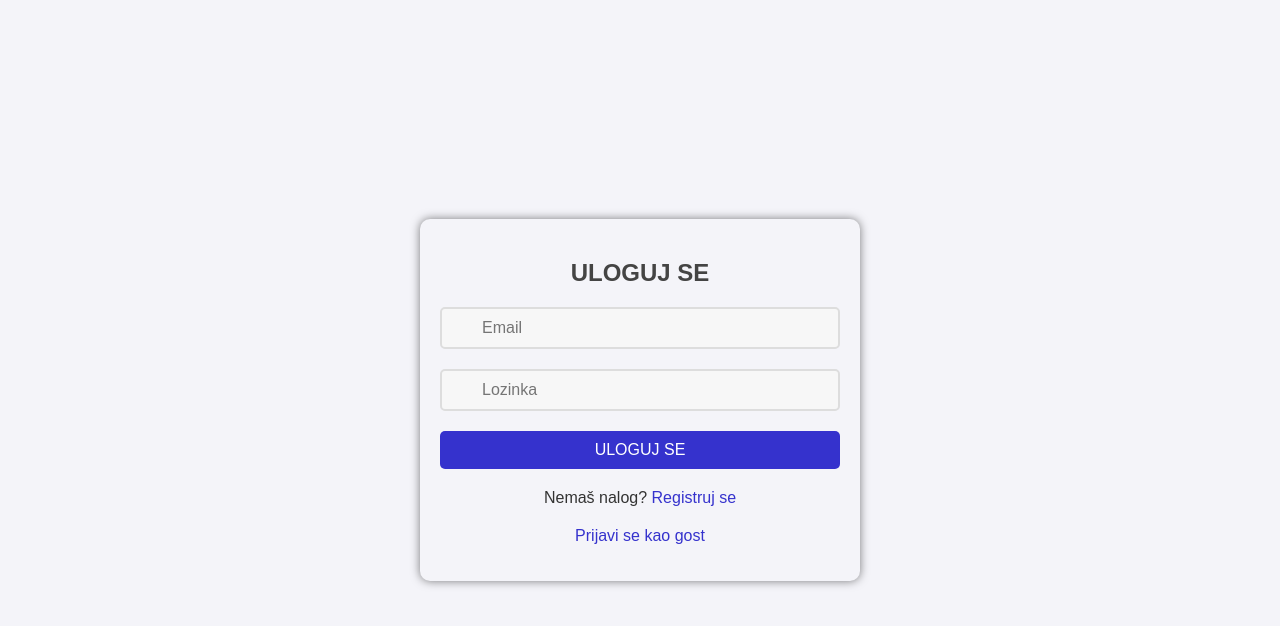
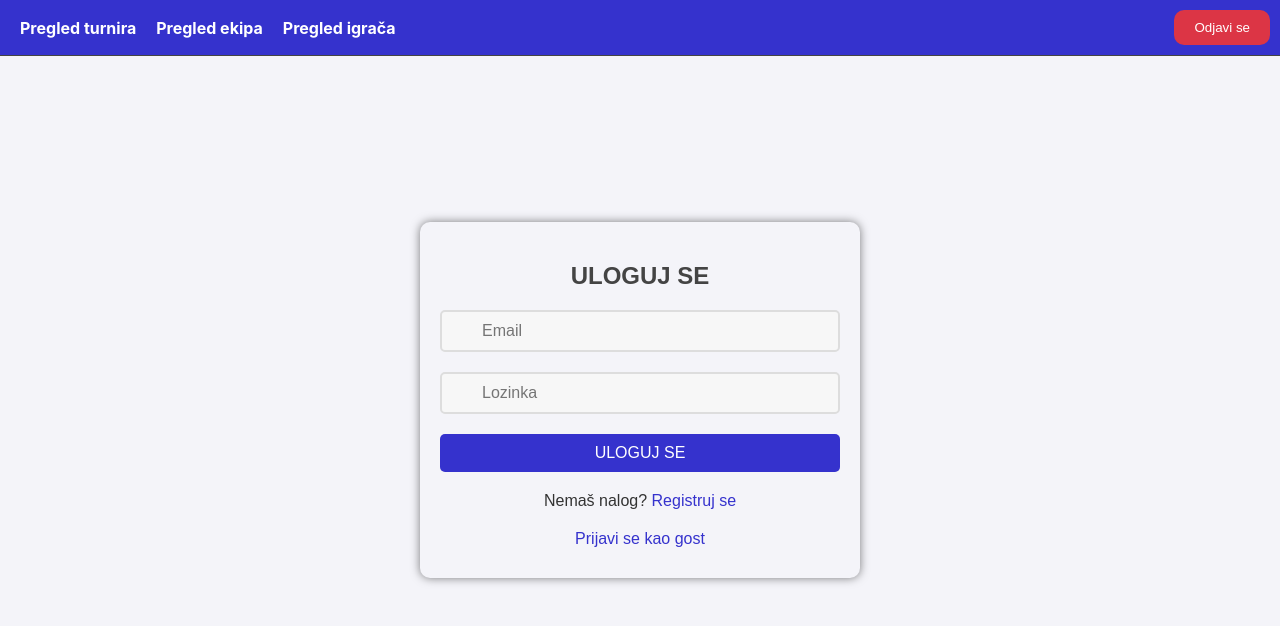
Before and after one commit to elab-development/internet-tehnologije-projekat-fudbalskiturniri_2020_0224, a React (Create React App) app in the folder front/: page / in a window 1280 px wide. Shown: the top 626 px of the page. Built offline with nearby package versions, Linux system fonts and the light colour scheme.

Commit message:
Dodata navigacija, stranica turniri i privatna ruta

```diff
--- a/front/src/App.js
+++ b/front/src/App.js
@@ -2,18 +2,30 @@
 import React from "react";
 import { BrowserRouter as Router, Routes, Route } from "react-router-dom";
 import "./index.css";
-import Login from "./Components/Login";
-import Signup from "./Components/Signup";
-// import GuestLogin from "./Components/GuestLogin";
+import Login from "./Components/Login/Login";
+import Signup from "./Components/Login/Signup";
+import GuestLogin from "./Components/Login/GuestLogin";
+import Navigacija from "./Components/Navigation/Navigacija";
+import PrivatnaRuta from "./Components/PrivatnaRuta";
+import Tournaments from "./Components/Turniri/Turniri";
 
 const App = () => {
   return (
     <Router>
       <div className="App">
+        <Navigacija />
         <Routes>
           <Route path="/" element={<Login />} />
           <Route path="/signup" element={<Signup />} />
-          {/* <Route path="/guest" element={<GuestLogin />} /> */}
+          <Route path="/guest" element={<GuestLogin />} />
+          <Route
+            path="/turniri"
+            element={
+              <PrivatnaRuta>
+                <Tournaments />
+              </PrivatnaRuta>
+            }
+          />
         </Routes>
       </div>
     </Router>
--- /dev/null
+++ b/front/src/Components/Navigation/Navigacija.jsx
@@ -0,0 +1,59 @@
+import React from "react";
+import { Link, useNavigate } from "react-router-dom";
+
+const Navigacija = ({ role }) => {
+  const navigate = useNavigate();
+
+  const handleLogout = () => {
+    window.sessionStorage.setItem("auth_token", null);
+    navigate("/");
+  };
+
+  return (
+    <nav className="navigation">
+      <ul>
+        {role === "admin" && (
+          <li>
+            <Link to="/napravi-turnir" state={{ role }}>
+              Napravi novi turnir
+            </Link>
+          </li>
+        )}
+        <li>
+          <Link to="/turniri" state={{ role }}>
+            Pregled turnira
+          </Link>
+        </li>
+        <li>
+          <Link to="/timovi" state={{ role }}>
+            Pregled ekipa
+          </Link>
+        </li>
+        <li>
+          <Link to="/igraci" state={{ role }}>
+            Pregled igrača
+          </Link>
+        </li>
+        {role === "user" && (
+          <li>
+            <Link to="/omiljeni" state={{ role }}>
+              Omiljeno
+            </Link>
+          </li>
+        )}
+        {role === "user" && (
+          <li>
+            <Link to="/premier-league" state={{ role }}>
+              Premier liga
+            </Link>
+          </li>
+        )}
+      </ul>
+      <button onClick={handleLogout} className="logout-btn">
+        Odjavi se
+      </button>
+    </nav>
+  );
+};
+
+export default Navigacija;
--- /dev/null
+++ b/front/src/Components/PrivatnaRuta.jsx
@@ -0,0 +1,14 @@
+import React from "react";
+import { Navigate } from "react-router-dom";
+
+const PrivatnaRuta = ({ children }) => {
+  const token = window.sessionStorage.getItem("auth_token");
+
+  return token !== "null" && token !== undefined && token !== null ? (
+    children
+  ) : (
+    <Navigate to="/" />
+  );
+};
+
+export default PrivatnaRuta;
--- /dev/null
+++ b/front/src/Components/Turniri/Turniri.css
@@ -0,0 +1,141 @@
+body {
+  height: 100%;
+  margin: 0;
+}
+
+.tournaments-container {
+  padding: 20px;
+  padding-top: 70px;
+}
+
+.tournaments-list {
+  display: flex;
+  flex-wrap: wrap;
+  gap: 20px;
+}
+
+.tournament-card {
+  border: 1px solid #ddd;
+  background-color: #fefefa;
+  border-radius: 12px;
+  padding: 15px;
+  max-width: 300px;
+  box-shadow: 0 2px 5px rgba(0, 0, 0, 0.1);
+  text-align: center;
+  transition: transform 0.3s, box-shadow 0.3s;
+}
+
+.tournament-card:hover {
+  transform: translateY(-5px);
+  box-shadow: 0 5px 15px rgba(0, 0, 0, 0.2);
+  cursor: pointer;
+}
+
+.tournament-logo {
+  width: 100px;
+  height: auto;
+  margin-bottom: 10px;
+}
+
+h2,
+h3 {
+  text-align: center;
+  margin-bottom: 20px;
+  font-weight: bold;
+  color: #333;
+}
+
+h2 {
+  font-size: 24px;
+}
+
+h3 {
+  font-size: 20px;
+}
+
+p {
+  font-size: 16px;
+  margin-bottom: 10px;
+  color: #333; /* Darker text color */
+}
+
+.button {
+  background: linear-gradient(135deg, #3532cd, #333);
+  color: white;
+  border: none;
+  border-radius: 10px;
+  padding: 10px 20px;
+  cursor: pointer;
+  margin-top: 10px;
+  font-weight: bold;
+  transition: background-color 0.3s;
+}
+
+.button:hover {
+  background-color: #333;
+}
+
+.favorite-star {
+  font-size: 24px;
+  cursor: pointer;
+  color: gray;
+  margin-top: 10px;
+}
+
+.favorite-star.favorite {
+  color: gold;
+}
+
+/* Navigation bar styling */
+.navigation {
+  background-color: #3532cd;
+  padding: 10px 20px;
+  border-bottom: 1px solid #444;
+  width: 100%;
+  position: fixed;
+  top: 0;
+  left: 0;
+  z-index: 1000;
+  display: flex;
+  justify-content: space-between;
+  align-items: center;
+  color: #fff;
+}
+
+.navigation ul {
+  list-style-type: none;
+  padding: 0;
+  margin: 0;
+  display: flex;
+  gap: 20px;
+}
+
+.navigation li {
+  display: inline;
+}
+
+.navigation a {
+  text-decoration: none;
+  color: white;
+  font-weight: bold;
+}
+
+.navigation a:hover {
+  color: #ddd;
+}
+
+/* Logout button styling */
+.logout-btn {
+  background-color: #dc3545;
+  color: white;
+  margin-right: 30px;
+  border: none;
+  border-radius: 10px;
+  padding: 10px 20px;
+  cursor: pointer;
+  transition: background-color 0.3s;
+}
+
+.logout-btn:hover {
+  background-color: #811620;
+}
--- /dev/null
+++ b/front/src/Components/Turniri/Turniri.jsx
@@ -0,0 +1,101 @@
+import React, { useEffect, useState } from "react";
+import { useNavigate, useLocation } from "react-router-dom";
+import axios from "axios";
+import "./Turniri.css";
+import Navigacija from "../Navigation/Navigacija";
+const Turniri = () => {
+  const [tournaments, setTournaments] = useState([]);
+  const navigate = useNavigate();
+  const location = useLocation();
+  const { role } = location.state || {}; // Get role from state
+
+  useEffect(() => {
+    const fetchTournaments = async () => {
+      try {
+        const config = {
+          method: "get",
+          maxBodyLength: Infinity,
+          url: "http://localhost:8000/api/turniri",
+          headers: {
+            Authorization:
+              "Bearer " + window.sessionStorage.getItem("auth_token"),
+          },
+        };
+        const response = await axios.request(config);
+        setTournaments(response.data.data);
+      } catch (error) {
+        console.error("There was an error fetching the tournaments!", error);
+      }
+    };
+
+    fetchTournaments();
+  }, []);
+
+  const handleFavoriteClick = async (id, isFavorite, event) => {
+    try {
+      event.stopPropagation();
+      const config = {
+        method: isFavorite ? "delete" : "post",
+        url: `http://localhost:8000/api/turniri/omiljeni/${id}`,
+        headers: {
+          Authorization:
+            "Bearer " + window.sessionStorage.getItem("auth_token"),
+        },
+      };
+      await axios.request(config);
+
+      // Update the state to reflect the change
+      setTournaments((prevTournaments) =>
+        prevTournaments.map((turnir) =>
+          turnir.id === id ? { ...turnir, isFavorite: !isFavorite } : turnir
+        )
+      );
+    } catch (error) {
+      console.error("There was an error updating the favorite status!", error);
+    }
+  };
+
+  const handleTournamentClick = (turnir) => {
+    console.log(turnir);
+    navigate(`/matches/${turnir.id}`, { state: { role } });
+  };
+
+  return (
+    <div className="tournaments-container">
+      <Navigacija role={role} />
+      <h2>Svi Turniri</h2>
+      <div className="tournaments-list">
+        {tournaments.map((turnir) => (
+          <div
+            key={turnir.id}
+            className="tournament-card"
+            onClick={() => handleTournamentClick(turnir)}
+          >
+            <img
+              src={turnir.logo}
+              alt={turnir.name}
+              className="tournament-logo"
+            />
+            <h3>{turnir.name}</h3>
+            <p>Lokacija: {turnir.place}</p>
+            <p>Broj Timova: {turnir.teams}</p>
+            {role === "user" && (
+              <span
+                className={`favorite-star ${
+                  turnir.isFavorite ? "favorite" : ""
+                }`}
+                onClick={(event) =>
+                  handleFavoriteClick(turnir.id, turnir.isFavorite, event)
+                }
+              >
+                &#9733;
+              </span>
+            )}
+          </div>
+        ))}
+      </div>
+    </div>
+  );
+};
+
+export default Turniri;
```
Also changed, not shown: front/src/Components/Login/GuestLogin.jsx (renamed from front/src/Components/GuestLogin.jsx), front/src/Components/Login/Login.jsx (renamed from front/src/Components/Login.jsx), front/src/Components/Login/Signup.jsx (renamed from front/src/Components/Signup.jsx), front/src/Components/Login/login.module.css (renamed from front/src/Components/login.module.css).
